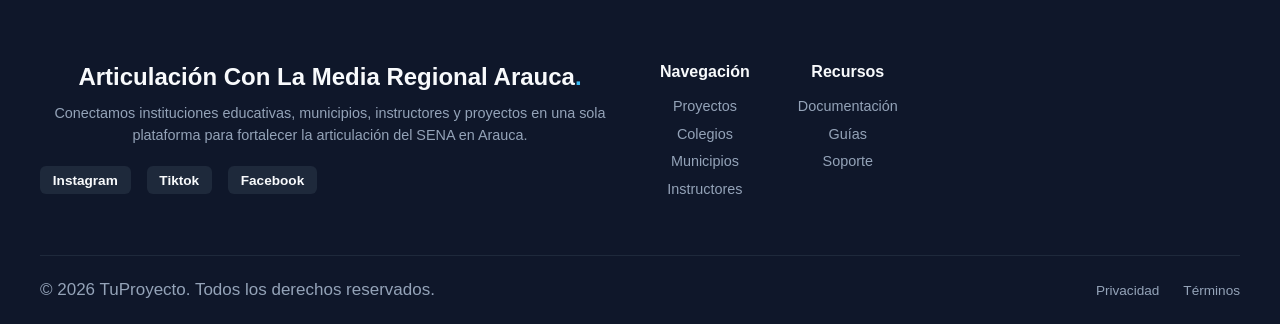
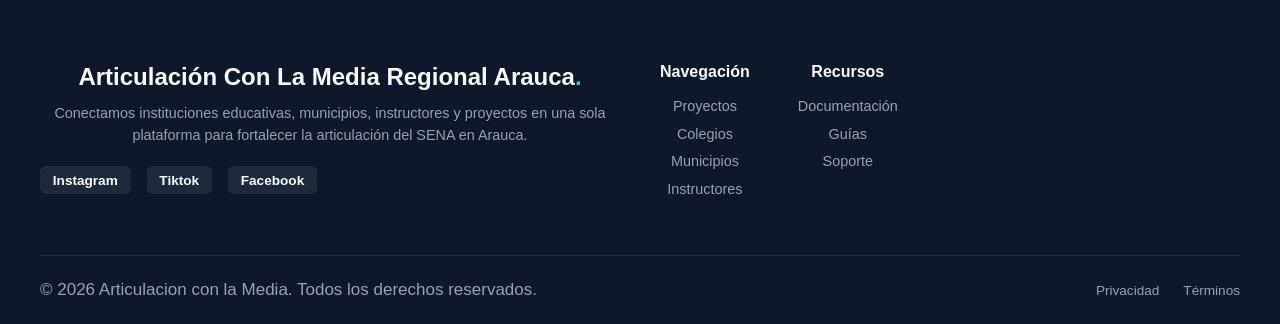
Before and after one commit to IsrAcevedo/sena_articulacion_arauca, a Flask app: page / in a window 1280 px wide. Shown: the part 1033-1357 px from the top of the page. Run offline with Flask 3, Linux system fonts and the light colour scheme; data that the repository does not hold is empty.

Commit message:
se modifico una palabra

```diff
--- a/templates/componentes/footer.html
+++ b/templates/componentes/footer.html
@@ -40,7 +40,7 @@
 
   <!-- Sub-footer -->
   <div class="footer-bottom">
-    <p>&copy; 2026 TuProyecto. Todos los derechos reservados.</p>
+    <p>&copy; 2026 Articulacion con la Media. Todos los derechos reservados.</p>
     <div class="legal-links">
       <a href="#privacidad">Privacidad</a>
       <a href="#terminos">Términos</a>
```
